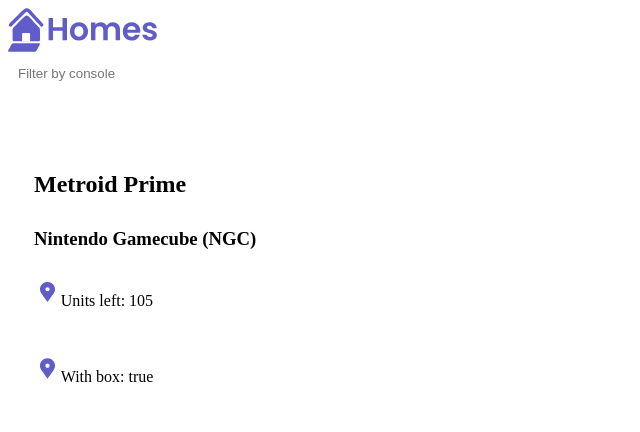
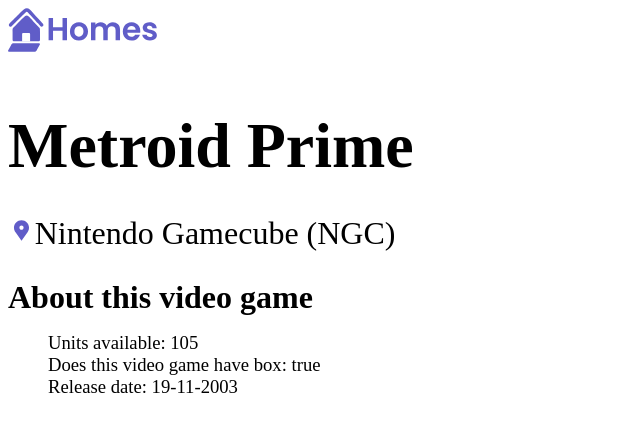
Before and after one commit to Marcohb99/first-angular-app, an Angular app: page /details/44ede8ba-94ee-438d-967e-d35e787fb49a in a window 1280 px wide. Shown: the top 432 px of the page, without its empty margins (0-640 px from the left). Built offline with nearby package versions, Linux system fonts and the light colour scheme.

Commit message:
feat(details): add navigation to details page

```diff
--- a/src/app/app.component.ts
+++ b/src/app/app.component.ts
@@ -1,17 +1,20 @@
 import {Component} from '@angular/core';
 import {HomeComponent} from './home/home.component';
+import {RouterModule} from '@angular/router';
 
 @Component({
   selector: 'app-root',
   standalone: true,
-  imports: [HomeComponent],
+  imports: [HomeComponent, RouterModule],
   template: `
     <main>
-      <header class="brand-name">
-        <img class="brand-logo" src="/assets/logo.svg" alt="logo" aria-hidden="true" />
-      </header>
+      <a [routerLink]="['/']">
+        <header class="brand-name">
+          <img class="brand-logo" src="/assets/logo.svg" alt="logo" aria-hidden="true" />
+        </header>
+      </a>
       <section class="content">
-        <app-home></app-home>
+        <router-outlet></router-outlet>
       </section>
     </main>
   `,
--- a/src/app/app.module.ts
+++ b/src/app/app.module.ts
@@ -3,6 +3,7 @@
 import { AppComponent } from './app.component';
 import { HomeComponent } from './home/home.component';
 import { VideoGameComponent } from './video-game/video-game.component';
+import { DetailsComponent } from './details/details.component';
 
 
 @NgModule({
@@ -11,7 +12,9 @@
     HomeComponent,
     VideoGameComponent
   ],
-  declarations: [],
+  declarations: [
+    DetailsComponent
+  ],
   bootstrap: []
 })
 export class AppModule { }
--- /dev/null
+++ b/src/app/details/details.component.css
@@ -0,0 +1,62 @@
+.listing-photo {
+    height: 600px;
+    width: 50%;
+    object-fit: cover;
+    border-radius: 30px;
+    float: right;
+}
+.listing-heading {
+    font-size: 48pt;
+    font-weight: bold;
+    margin-bottom: 15px;
+}
+.listing-location::before {
+    content: url('/assets/location-pin.svg') / '';
+}
+.listing-location {
+    font-size: 24pt;
+    margin-bottom: 15px;
+}
+.listing-features > .section-heading {
+    color: var(--secondary-color);
+    font-size: 24pt;
+    margin-bottom: 15px;
+}
+.listing-features {
+    margin-bottom: 20px;
+}
+.listing-features li {
+    font-size: 14pt;
+}
+li {
+    list-style-type: none;
+}
+.listing-apply .section-heading {
+    font-size: 18pt;
+    margin-bottom: 15px;
+}
+label, input {
+    display: block;
+}
+label {
+    color: var(--secondary-color);
+    font-weight: bold;
+    text-transform: uppercase;
+    font-size: 12pt;
+}
+input {
+    font-size: 16pt;
+    margin-bottom: 15px;
+    padding: 10px;
+    width: 400px;
+    border-top: none;
+    border-right: none;
+    border-left: none;
+    border-bottom: solid .3px;
+}
+@media (max-width: 1024px) {
+    .listing-photo {
+      width: 100%;
+      height: 400px;
+    }
+}
--- /dev/null
+++ b/src/app/details/details.component.html
@@ -0,0 +1 @@
+<p>details works!</p>
--- /dev/null
+++ b/src/app/details/details.component.ts
@@ -0,0 +1,35 @@
+import { Component, inject } from '@angular/core';
+import {ActivatedRoute} from '@angular/router';
+import { VideoGame } from '../videogame';
+import { VideoGameService } from '../video-game.service';
+
+@Component({
+  selector: 'app-details',
+  template: `
+    <article>
+      <section class="listing-description">
+        <h2 class="listing-heading">{{ videoGame?.name }}</h2>
+        <p class="listing-location">{{ videoGame?.console }}</p>
+      </section>
+      <section class="listing-features">
+        <h2 class="section-heading">About this video game</h2>
+        <ul>
+          <li>Units available: {{ videoGame?.availableUnits }}</li>
+          <li>Does this video game have box: {{ videoGame?.hasBox }}</li>
+          <li>Release date: {{ videoGame?.releaseDate }}</li>
+        </ul>
+      </section>
+    </article>
+  `,
+  styleUrls: ['./details.component.css']
+})
+export class DetailsComponent {
+  route: ActivatedRoute = inject(ActivatedRoute);
+  videoGame: VideoGame | undefined;
+  videoGameService = inject(VideoGameService)
+
+  constructor() {
+    const videoGameId = String(this.route.snapshot.params['id']);
+    this.videoGame = this.videoGameService.getVideoGameById(videoGameId);
+  }
+}
--- a/src/app/home/home.component.ts
+++ b/src/app/home/home.component.ts
@@ -1,4 +1,4 @@
-import {Component, inject, Inject} from '@angular/core';
+import {Component, inject} from '@angular/core';
 import {CommonModule, NgFor} from '@angular/common';
 import {VideoGameComponent} from '../video-game/video-game.component';
 import {VideoGame} from '../videogame';
--- /dev/null
+++ b/src/app/routes.ts
@@ -0,0 +1,17 @@
+import {Routes} from '@angular/router';
+import {HomeComponent} from './home/home.component';
+import {DetailsComponent} from './details/details.component';
+
+const routeConfig: Routes = [
+  {
+    path: '',
+    component: HomeComponent,
+    title: 'Home page',
+  },
+  {
+    path: 'details/:id',
+    component: DetailsComponent,
+    title: 'Home details',
+  },
+];
+export default routeConfig;
--- a/src/app/video-game/video-game.component.ts
+++ b/src/app/video-game/video-game.component.ts
@@ -1,13 +1,15 @@
 import { Component, Input } from '@angular/core';
 import { VideoGame } from '../videogame';
 import {CommonModule} from '@angular/common';
+import {RouterModule} from '@angular/router';
 
 @Component({
   selector: 'app-video-game',
   standalone: true,
-  imports: [CommonModule],
+  imports: [CommonModule, RouterModule],
   template: `
     <section class="listing" *ngIf="videoGame">
+      <a [routerLink]="['/details', videoGame.id]">Learn More</a>
       <h2 class="listing-heading">{{ videoGame.name }}</h2>
       <h3 class="listing-heading">{{ videoGame.console }}</h3>
       <p class="listing-location">Units left: {{ videoGame.availableUnits }}</p>
--- a/src/main.ts
+++ b/src/main.ts
@@ -1,5 +1,11 @@
 import { bootstrapApplication } from '@angular/platform-browser';
 import { AppComponent } from './app/app.component';
+import {provideRouter} from '@angular/router';
+import routeConfig from './app/routes';
 
-bootstrapApplication(AppComponent)
-  .catch(err => console.error(err));
+bootstrapApplication(AppComponent, {
+  providers: [
+    // provideProtractorTestingSupport(),
+    provideRouter(routeConfig)
+  ],
+}).catch((err) => console.error(err));
```
Also changed, not shown: 1 other file (tests, documents, lock files or other folders).
